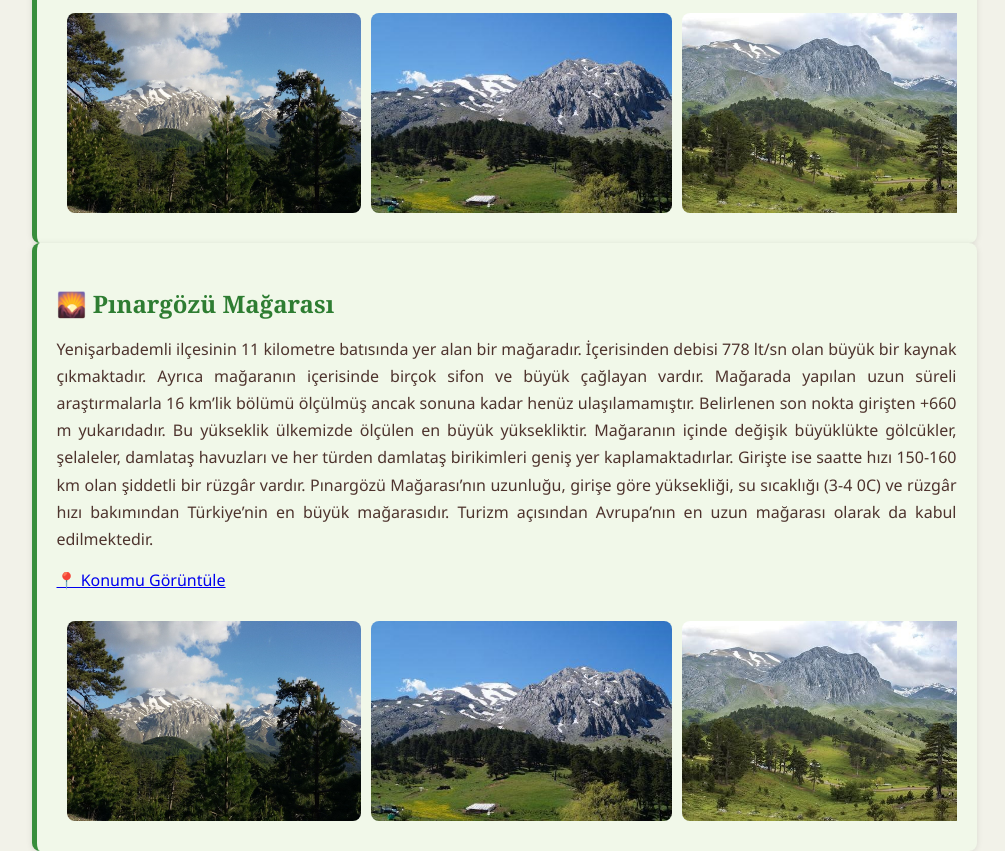
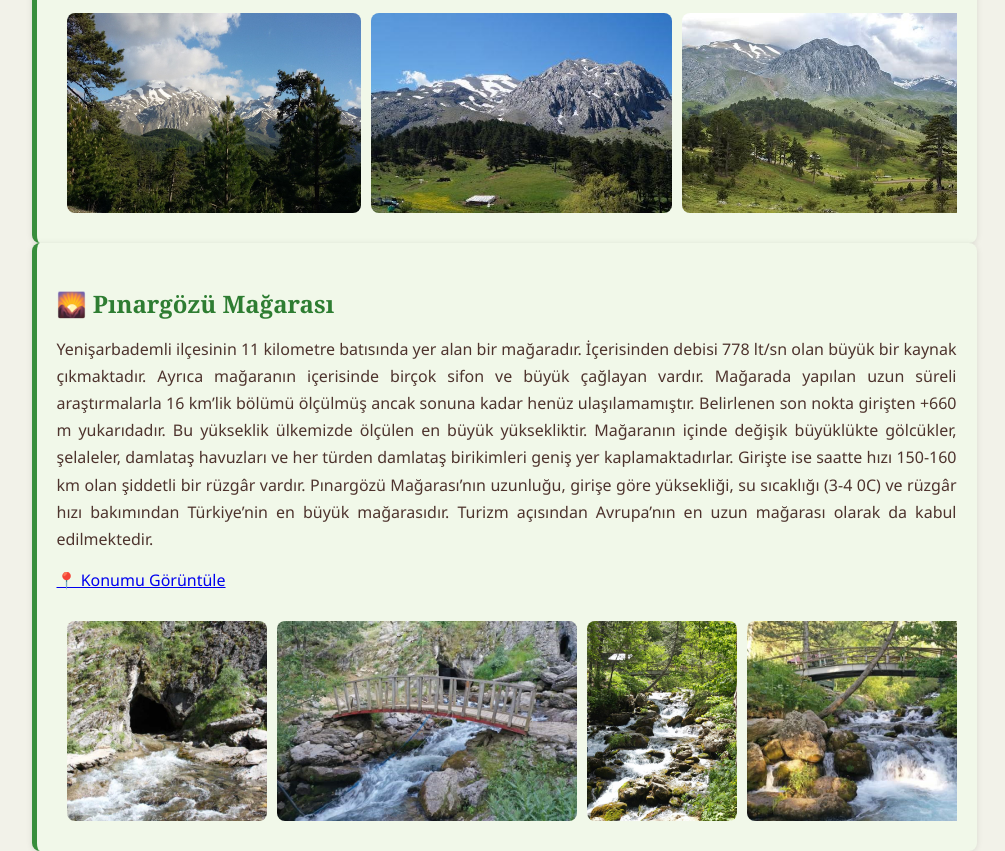
Before and after one commit to Bayraksea/yenishirehomecatalog, a plain HTML site: page index.html in a window 1280 px wide. Shown: the part 2697-3548 px from the top of the page, without its empty margins (136-1141 px from the left). Drawn offline with nearby package versions, Linux system fonts and the light colour scheme.

Commit message:
Update index.html

```diff
--- a/index.html
+++ b/index.html
@@ -185,12 +185,13 @@ Yenişarbademli ilçesinin 11 kilometre batısında yer alan bir mağaradır. İ
 
       <div class="slider-container">
   <div class="slider">
-    <img src="https://github.com/Bayraksea/yenishirehomecatalog/blob/main/dedegol1.jpg?raw=true" alt="pınargozu 1" />
-    <img src="https://github.com/Bayraksea/yenishirehomecatalog/blob/main/dedegol2.jpg?raw=true" alt="pınargozu 2" />
-    <img src="https://github.com/Bayraksea/yenishirehomecatalog/blob/main/dedegol3.jpg?raw=true" alt="pınargozu 3" />
-    <img src="https://github.com/Bayraksea/yenishirehomecatalog/blob/main/dedegol4.jpg?raw=true" alt="pınargozu 4" />
-    <img src="https://github.com/Bayraksea/yenishirehomecatalog/blob/main/dedegol5.jpg?raw=true" alt="pınargozu 5" />
-    <img src="https://github.com/Bayraksea/yenishirehomecatalog/blob/main/dedegol6.jpg?raw=true" alt="pınargozu 6" />
+    <img src="https://github.com/Bayraksea/yenishirehomecatalog/blob/main/p%C4%B1nargozu1.jpg?raw=true" alt="pınargozu 1" />
+    <img src="https://github.com/Bayraksea/yenishirehomecatalog/blob/main/p%C4%B1nargozu2.jpg?raw=true" alt="pınargozu 2" />
+    <img src="https://github.com/Bayraksea/yenishirehomecatalog/blob/main/p%C4%B1nargozu3.jpg?raw=true" alt="pınargozu 3" />
+    <img src="https://github.com/Bayraksea/yenishirehomecatalog/blob/main/p%C4%B1nargozu4.jpg?raw=true" alt="pınargozu 4" />
+    <img src="https://github.com/Bayraksea/yenishirehomecatalog/blob/main/p%C4%B1nargozu5.jpg?raw=true" alt="pınargozu 5" />
+    <img src="https://github.com/Bayraksea/yenishirehomecatalog/blob/main/p%C4%B1nargozu6.jpg?raw=true" alt="pınargozu 6" />
+    <img src="https://github.com/Bayraksea/yenishirehomecatalog/blob/main/p%C4%B1nargozu7.jpg?raw=true" alt="pınargozu 7" />
   </div>
 </div>
 
```
